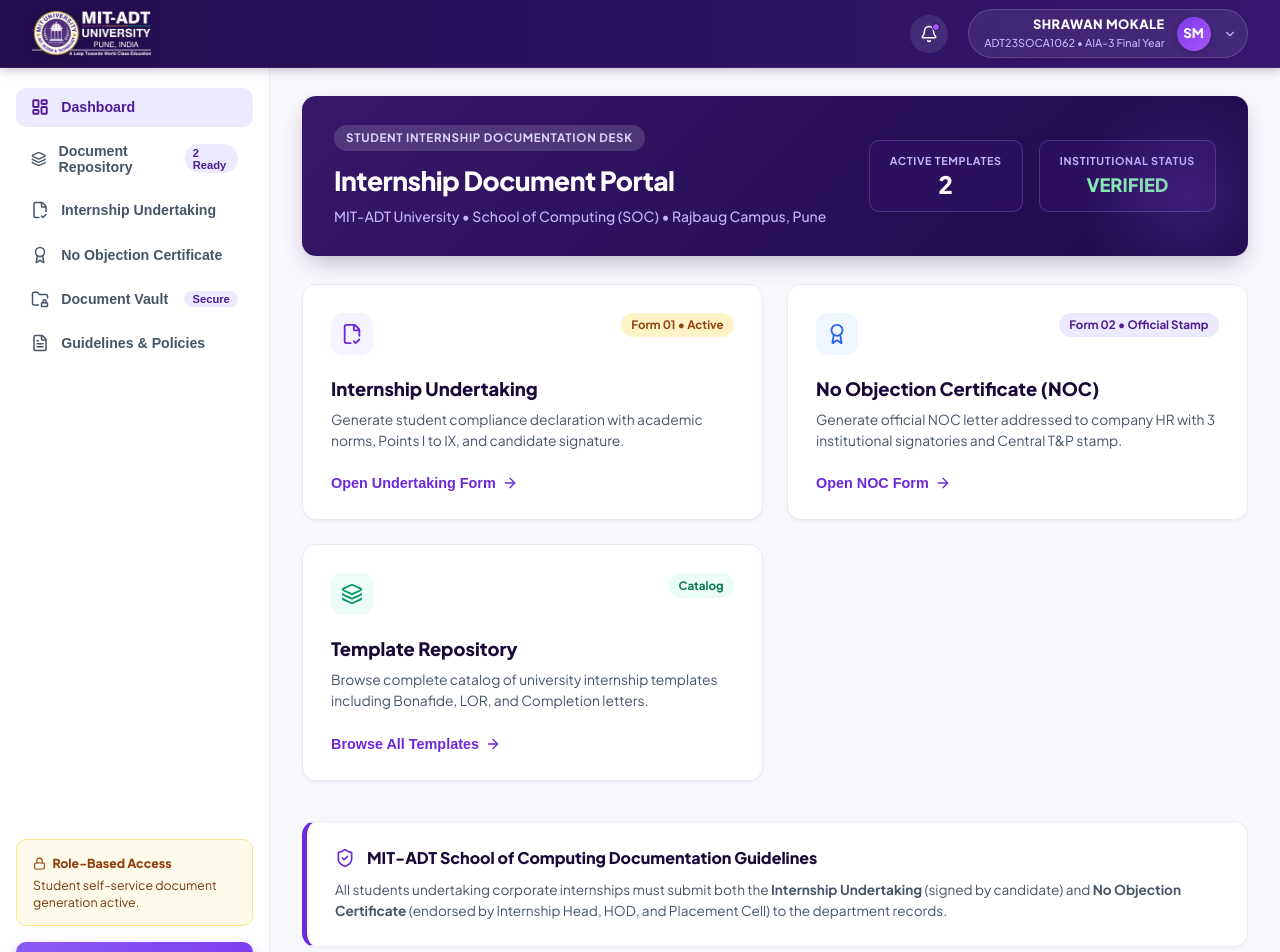
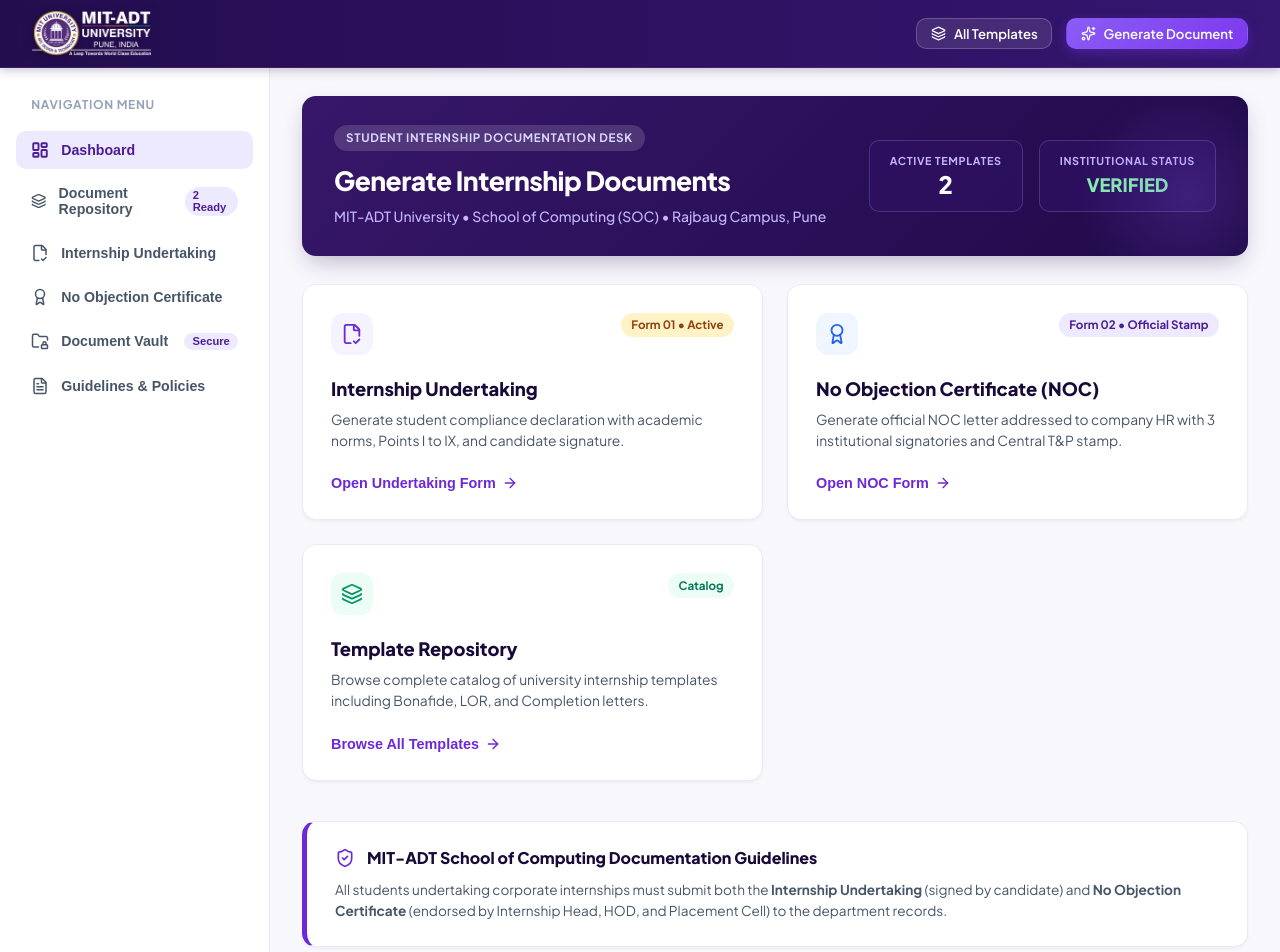
Before and after one commit to ShubhamAlapure/Project_for_LY, a React (Vite) app in the folder client/: page / in a window 1280 px wide. Shown: the top 952 px of the page. Built offline with nearby package versions, Linux system fonts and the light colour scheme; a web font is replaced by a local one.

Commit message:
feat: remove role access card and persona switcher elements for clean student interface

```diff
--- a/client/src/App.jsx
+++ b/client/src/App.jsx
@@ -14,7 +14,6 @@
   const [currentRoute, setCurrentRoute] = useState('home'); // 'home' | 'documents' | 'undertaking' | 'noc' | 'preview' | 'about'
   const [activeDocType, setActiveDocType] = useState('undertaking');
   const [previewData, setPreviewData] = useState(null);
-  const [userRole, setUserRole] = useState('Student'); // 'Student' | 'Dean'
 
   const handleNavigate = (route) => {
     setCurrentRoute(route);
@@ -52,17 +51,12 @@
     window.scrollTo({ top: 0, behavior: 'smooth' });
   };
 
-  const handleToggleRole = () => {
-    setUserRole(prev => prev === 'Student' ? 'Dean' : 'Student');
-  };
-
   return (
     <div className="portal-layout">
       {/* Top Navigation Bar */}
       <Navbar
         currentRoute={currentRoute}
         onNavigate={handleNavigate}
-        userRole={userRole}
       />
 
       {/* Main Body: Sidebar + Main Content Area */}
@@ -71,8 +65,6 @@
         <Sidebar
           currentRoute={currentRoute}
           onNavigate={handleNavigate}
-          userRole={userRole}
-          onToggleRole={handleToggleRole}
         />
 
         {/* Content Area */}
@@ -81,7 +73,6 @@
             <HomePage
               onNavigate={handleNavigate}
               onSelectDocument={handleSelectDocument}
-              userRole={userRole}
             />
           )}
 
--- a/client/src/components/layout/Navbar.jsx
+++ b/client/src/components/layout/Navbar.jsx
@@ -1,7 +1,7 @@
 import React from 'react';
-import { Bell, ChevronDown } from 'lucide-react';
+import { Sparkles, FileText, Layers } from 'lucide-react';
 
-export const Navbar = ({ currentRoute, onNavigate, userRole = "Student" }) => {
+export const Navbar = ({ currentRoute, onNavigate }) => {
   return (
     <header className="portal-topbar non-printable" style={{
       display: 'flex',
@@ -35,86 +35,33 @@
         />
       </div>
 
-      {/* Right side: Notifications & User Persona Header (Matching Image 3) */}
-      <div style={{ display: 'flex', alignItems: 'center', gap: '1.25rem' }}>
-        {/* Notification Bell */}
+      {/* Right side: Quick Action Buttons */}
+      <div style={{ display: 'flex', alignItems: 'center', gap: '0.85rem' }}>
         <button
+          onClick={() => onNavigate('documents')}
+          className="btn btn-sm"
           style={{
-            width: '38px',
-            height: '38px',
-            borderRadius: '50%',
             backgroundColor: 'rgba(255, 255, 255, 0.1)',
-            border: 'none',
-            color: 'white',
-            display: 'flex',
-            alignItems: 'center',
-            justifyContent: 'center',
-            cursor: 'pointer',
-            position: 'relative'
+            color: '#ffffff',
+            border: '1px solid rgba(255, 255, 255, 0.2)',
+            borderRadius: 'var(--radius-md)'
           }}
-          title="Notifications"
         >
-          <Bell size={18} />
-          <span style={{
-            position: 'absolute',
-            top: '8px',
-            right: '8px',
-            width: '8px',
-            height: '8px',
-            backgroundColor: '#a855f7',
-            borderRadius: '50%',
-            border: '1.5px solid #240d4f'
-          }} />
+          <Layers size={15} />
+          <span>All Templates</span>
         </button>
 
-        {/* User Persona Pill (from Image 3) */}
-        <div style={{
-          display: 'flex',
-          alignItems: 'center',
-          gap: '0.75rem',
-          padding: '0.35rem 0.65rem 0.35rem 0.95rem',
-          borderRadius: 'var(--radius-full)',
-          backgroundColor: 'rgba(255, 255, 255, 0.08)',
-          border: '1px solid rgba(255, 255, 255, 0.15)',
-          cursor: 'pointer'
-        }}>
-          <div style={{ textAlign: 'right' }}>
-            <div style={{
-              fontSize: '0.8rem',
-              fontWeight: 800,
-              color: 'white',
-              letterSpacing: '0.04em',
-              textTransform: 'uppercase'
-            }}>
-              {userRole === "Dean" ? "DR. RAJESH KUMAR" : "SHRAWAN MOKALE"}
-            </div>
-            <div style={{
-              fontSize: '0.675rem',
-              color: '#c4b5fd',
-              fontWeight: 500
-            }}>
-              {userRole === "Dean" ? "MIT-DEAN-2012-0056 • School Dean" : "ADT23SOCA1062 • AIA-3 Final Year"}
-            </div>
-          </div>
-
-          <div style={{
-            width: '34px',
-            height: '34px',
-            borderRadius: '50%',
-            background: 'linear-gradient(135deg, #7c3aed, #a855f7)',
-            display: 'flex',
-            alignItems: 'center',
-            justifyContent: 'center',
-            fontWeight: 800,
-            fontSize: '0.825rem',
-            color: 'white',
-            boxShadow: '0 2px 6px rgba(0, 0, 0, 0.2)'
-          }}>
-            {userRole === "Dean" ? "DR" : "SM"}
-          </div>
-
-          <ChevronDown size={14} color="#c4b5fd" />
-        </div>
+        <button
+          onClick={() => onNavigate('undertaking')}
+          className="btn btn-sm btn-primary"
+          style={{
+            background: 'linear-gradient(135deg, #8b5cf6, #7c3aed)',
+            boxShadow: '0 4px 12px rgba(124, 58, 237, 0.35)'
+          }}
+        >
+          <Sparkles size={15} />
+          <span>Generate Document</span>
+        </button>
       </div>
     </header>
   );
--- a/client/src/components/layout/Sidebar.jsx
+++ b/client/src/components/layout/Sidebar.jsx
@@ -3,18 +3,12 @@
   LayoutDashboard,
   FileText,
   FolderLock,
-  GraduationCap,
   FileCheck2,
   Award,
-  History,
-  BarChart3,
-  Lock,
-  LogOut,
-  Sparkles,
   Layers
 } from 'lucide-react';
 
-export const Sidebar = ({ currentRoute, onNavigate, userRole, onToggleRole }) => {
+export const Sidebar = ({ currentRoute, onNavigate }) => {
   const menuItems = [
     {
       id: 'home',
@@ -59,6 +53,17 @@
   return (
     <aside className="portal-sidebar non-printable">
       <div>
+        <div style={{
+          padding: '0.5rem 0.95rem 1rem 0.95rem',
+          fontSize: '0.75rem',
+          fontWeight: 700,
+          color: 'var(--slate-400)',
+          textTransform: 'uppercase',
+          letterSpacing: '0.06em'
+        }}>
+          Navigation Menu
+        </div>
+
         <ul className="sidebar-nav-list">
           {menuItems.map((item) => {
             const Icon = item.icon;
@@ -101,50 +106,6 @@
           })}
         </ul>
       </div>
-
-      {/* Bottom Section: Role-Based Access Callout & Persona Switcher (from Image 3) */}
-      <div style={{ display: 'flex', flexDirection: 'column', gap: '1rem', marginTop: '1.5rem' }}>
-        {/* Role Access Box */}
-        <div style={{
-          backgroundColor: 'var(--amber-50)',
-          border: '1px solid var(--amber-200)',
-          borderRadius: 'var(--radius-md)',
-          padding: '0.85rem 1rem',
-          fontSize: '0.775rem'
-        }}>
-          <div style={{
-            display: 'flex',
-            alignItems: 'center',
-            gap: '0.4rem',
-            fontWeight: 800,
-            color: 'var(--amber-800)',
-            marginBottom: '0.25rem'
-          }}>
-            <Lock size={13} />
-            Role-Based Access
-          </div>
-          <p style={{ color: '#78350f', lineHeight: 1.4, margin: 0 }}>
-            {userRole === "Dean"
-              ? "Dean / HOD approval & endorsement active."
-              : "Student self-service document generation active."}
-          </p>
-        </div>
-
-        {/* Change Persona Button (from Image 3) */}
-        <button
-          onClick={onToggleRole}
-          className="btn btn-persona"
-          style={{
-            display: 'flex',
-            alignItems: 'center',
-            justifyContent: 'center',
-            gap: '0.5rem'
-          }}
-        >
-          <LogOut size={15} />
-          <span>Switch Persona ({userRole === "Dean" ? "Dean" : "Student"})</span>
-        </button>
-      </div>
     </aside>
   );
 };
--- a/client/src/pages/HomePage.jsx
+++ b/client/src/pages/HomePage.jsx
@@ -12,24 +12,24 @@
   Building
 } from 'lucide-react';
 
-export const HomePage = ({ onNavigate, onSelectDocument, userRole = "Student" }) => {
+export const HomePage = ({ onNavigate, onSelectDocument }) => {
   return (
     <div className="animate-fade-in">
-      {/* Portal Hero Banner (Matching Image 3) */}
+      {/* Portal Hero Banner */}
       <div className="portal-hero-banner">
         <div>
           <span className="portal-hero-tag">
-            {userRole === "Dean" ? "HOD & DEAN APPROVAL DESK" : "STUDENT INTERNSHIP DOCUMENTATION DESK"}
+            STUDENT INTERNSHIP DOCUMENTATION DESK
           </span>
           <h1 className="portal-hero-title">
-            {userRole === "Dean" ? "Dr. Rajesh Kumar" : "Internship Document Portal"}
+            Generate Internship Documents
           </h1>
           <p className="portal-hero-subtitle">
             MIT-ADT University • School of Computing (SOC) • Rajbaug Campus, Pune
           </p>
         </div>
 
-        {/* Right Stat Pills (from Image 3) */}
+        {/* Right Stat Pills */}
         <div className="portal-stat-pill-group">
           <div className="portal-stat-pill">
             <div className="portal-stat-pill-label">Active Templates</div>
@@ -44,7 +44,7 @@
         </div>
       </div>
 
-      {/* 3 Main Action Cards (Matching Image 3 Layout) */}
+      {/* 3 Main Action Cards */}
       <div style={{
         display: 'grid',
         gridTemplateColumns: 'repeat(auto-fit, minmax(300px, 1fr))',
```
